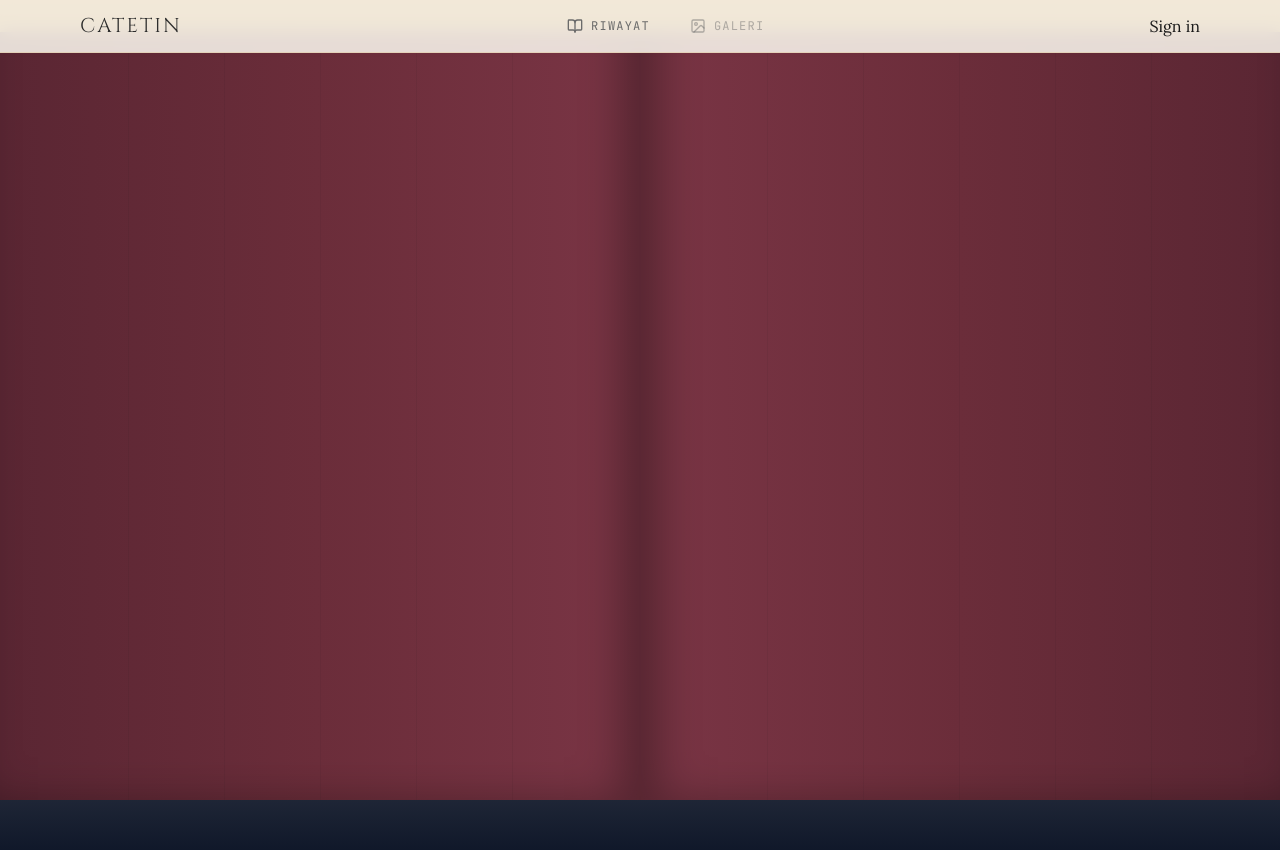
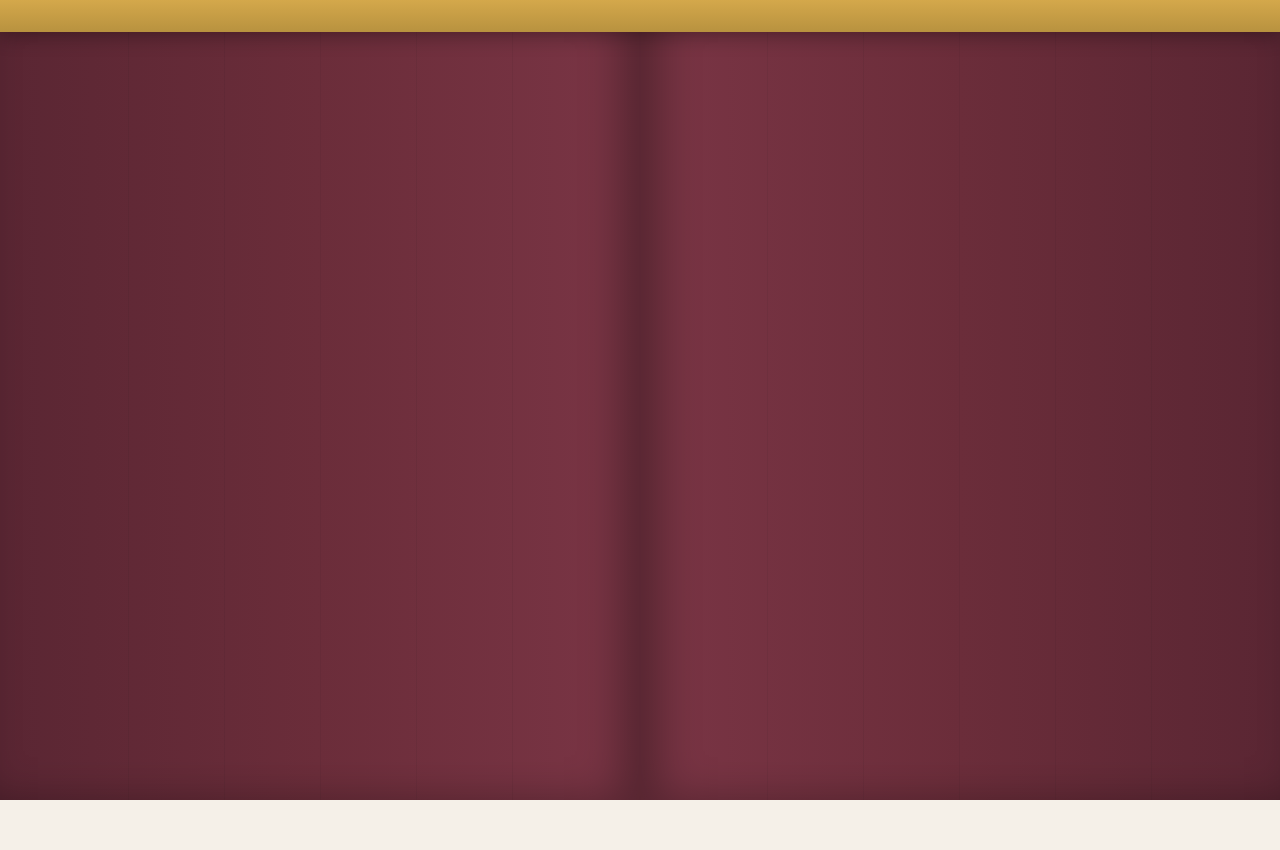
Before and after one commit to aidityasadhakim/catetin, a React (Vite) app in the folder frontend/: page / in a window 1280 px wide. Shown: the top 850 px of the page. After the commit the page ends 800 px from the top, so only its background shows below. Built offline with nearby package versions, Linux system fonts and the light colour scheme; no server answers; a web font is replaced by a local one.

Commit message:
chore: update root layout and sync issues

```diff
--- a/frontend/src/routes/__root.tsx
+++ b/frontend/src/routes/__root.tsx
@@ -1,4 +1,4 @@
-import { Outlet, createRootRouteWithContext } from '@tanstack/react-router'
+import { Outlet, createRootRouteWithContext, useLocation } from '@tanstack/react-router'
 import { TanStackRouterDevtoolsPanel } from '@tanstack/react-router-devtools'
 import { TanStackDevtools } from '@tanstack/react-devtools'
 
@@ -15,10 +15,17 @@ interface MyRouterContext {
 }
 
 export const Route = createRootRouteWithContext<MyRouterContext>()({
-  component: () => (
+  component: RootComponent,
+})
+
+function RootComponent() {
+  const location = useLocation()
+  const isLanding = location.pathname === '/'
+
+  return (
     <>
       <ClerkProvider>
-        <Header />
+        {!isLanding && <Header />}
         <Outlet />
         <TanStackDevtools
           config={{
@@ -34,5 +41,5 @@ export const Route = createRootRouteWithContext<MyRouterContext>()({
         />
       </ClerkProvider>
     </>
-  ),
-})
+  )
+}
```
Also changed, not shown: 1 other file (tests, documents, lock files or other folders).
